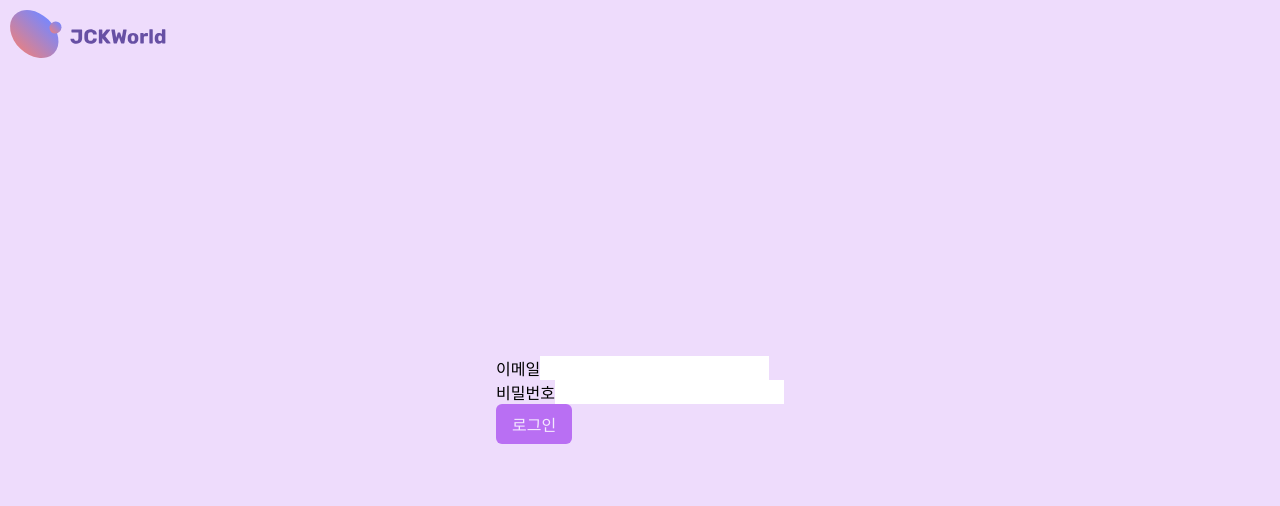
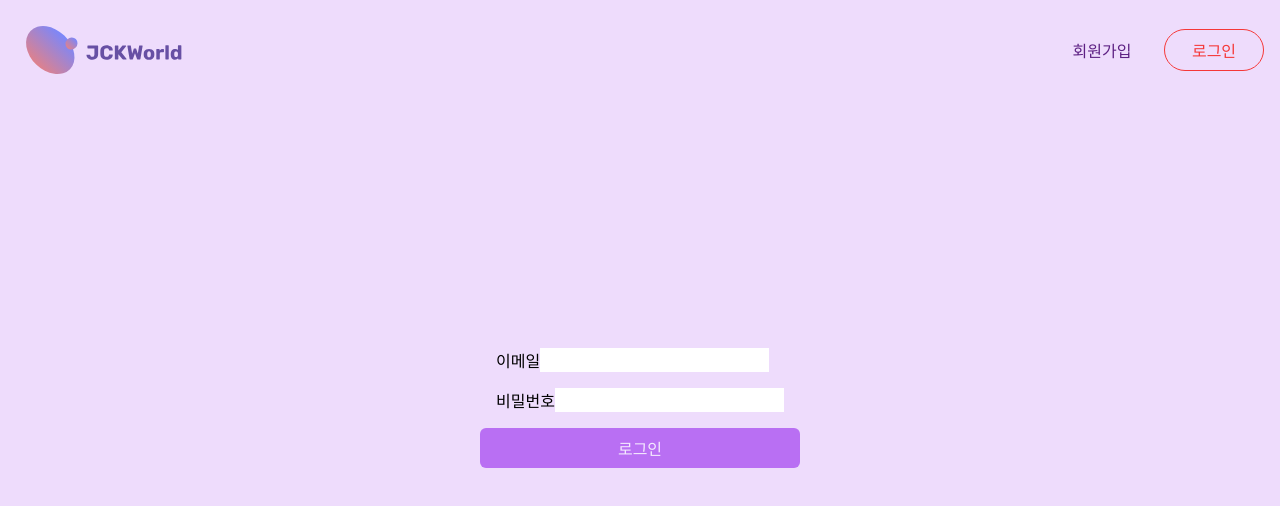
Before and after one commit to soobinJung/JCK-World, a Next.js app in the folder world/src/main/fe/: page /login in a window 1280 px wide. Shown: the top 506 px of the page. Built offline with nearby package versions, Linux system fonts and the light colour scheme.

Commit message:
feat: common gnb 생성

```diff
--- a/world/src/main/fe/src/components/home/HomeView.tsx
+++ b/world/src/main/fe/src/components/home/HomeView.tsx
@@ -1,5 +1,5 @@
 import Link from 'next/link';
 
 export default function HomeView() {
-  return <Link href={'/login'}>로그인</Link>;
+  return <></>;
 }
--- /dev/null
+++ b/world/src/main/fe/src/components/layout/CommonGnb.tsx
@@ -0,0 +1,22 @@
+import Link from 'next/link';
+import Logo from '../home/icon/Logo';
+
+function CommonGnb() {
+  return (
+    <div className="w-full p-4 flex items-center justify-between fixed top-0 left-0">
+      <Link href={'/'}>
+        <Logo />
+      </Link>
+      <div className="flex gap-3 items-center">
+        <div className="text-lavender-900 w-[100px] text-center">
+          <Link href={'/login'}>회원가입</Link>
+        </div>
+        <div className="text-red-500 rounded-full w-[100px] text-center p-2 border border-red-500">
+          <Link href={'/login'}>로그인</Link>
+        </div>
+      </div>
+    </div>
+  );
+}
+
+export default CommonGnb;
--- a/world/src/main/fe/src/components/layout/CommonLayout.tsx
+++ b/world/src/main/fe/src/components/layout/CommonLayout.tsx
@@ -2,13 +2,12 @@ import React from 'react';
 import Logo from '../home/icon/Logo';
 import Link from 'next/link';
 import { DefaultPropsType } from '@/types/common';
+import CommonGnb from './CommonGnb';
 
 function CommonLayout({ children }: DefaultPropsType) {
   return (
     <div className="bg-primary w-full min-h-screen">
-      <Link href={'/'} className="fixed top-0 left-0">
-        <Logo />
-      </Link>
+      <CommonGnb />
       {children}
     </div>
   );
--- a/world/src/main/fe/src/components/login/LoginForm.tsx
+++ b/world/src/main/fe/src/components/login/LoginForm.tsx
@@ -26,7 +26,7 @@ function LoginForm() {
 
   return (
     <form onSubmit={handleSubmit}>
-      <div>
+      <div className="m-4">
         <label htmlFor={LoginInfoEnum.EMAIL}>이메일</label>
         <input
           id={LoginInfoEnum.EMAIL}
@@ -36,7 +36,7 @@ function LoginForm() {
           onChange={(e) => handleChangeValue(LoginInfoEnum.EMAIL, e)}
         ></input>
       </div>
-      <div>
+      <div className="m-4">
         <label htmlFor={LoginInfoEnum.PASSWORD}>비밀번호</label>
         <input
           id={LoginInfoEnum.PASSWORD}
@@ -49,7 +49,7 @@ function LoginForm() {
       <button
         type="submit"
         aria-label="로그인"
-        className="bg-lavender-500 px-4 py-2 rounded-md text-lavender-100"
+        className="bg-lavender-500 px-4 py-2 rounded-md text-lavender-100 w-full"
       >
         로그인
       </button>
```
